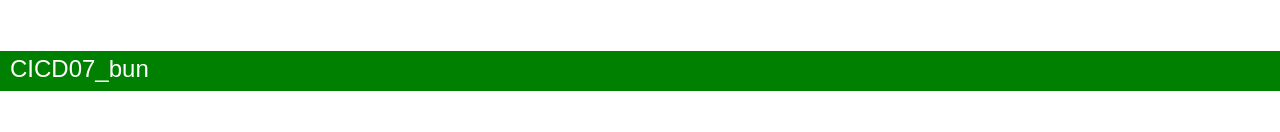
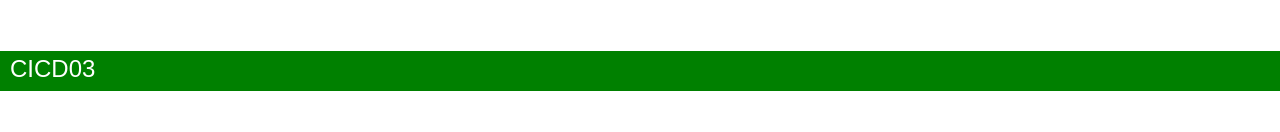
Before and after one commit to TeoCristescu/site_docker2, a PHP site: page /proiect.php in a window 1280 px wide. Shown: the part 1275-1407 px from the top of the page. Run offline with PHP 8.4, Linux system fonts and the light colour scheme; data comes from the database, SQL or seed files in the repository; data that the repository does not hold is empty.

Commit message:
Update proiect.php

```diff
--- a/pr_web/proiect.php
+++ b/pr_web/proiect.php
@@ -219,7 +219,7 @@ else
 
     <section class="on-sale">
       <div class="title-box">
-        <h2>CICD07_bun</h2>
+        <h2>CICD03</h2>
       </div>
 
 <?php
```
